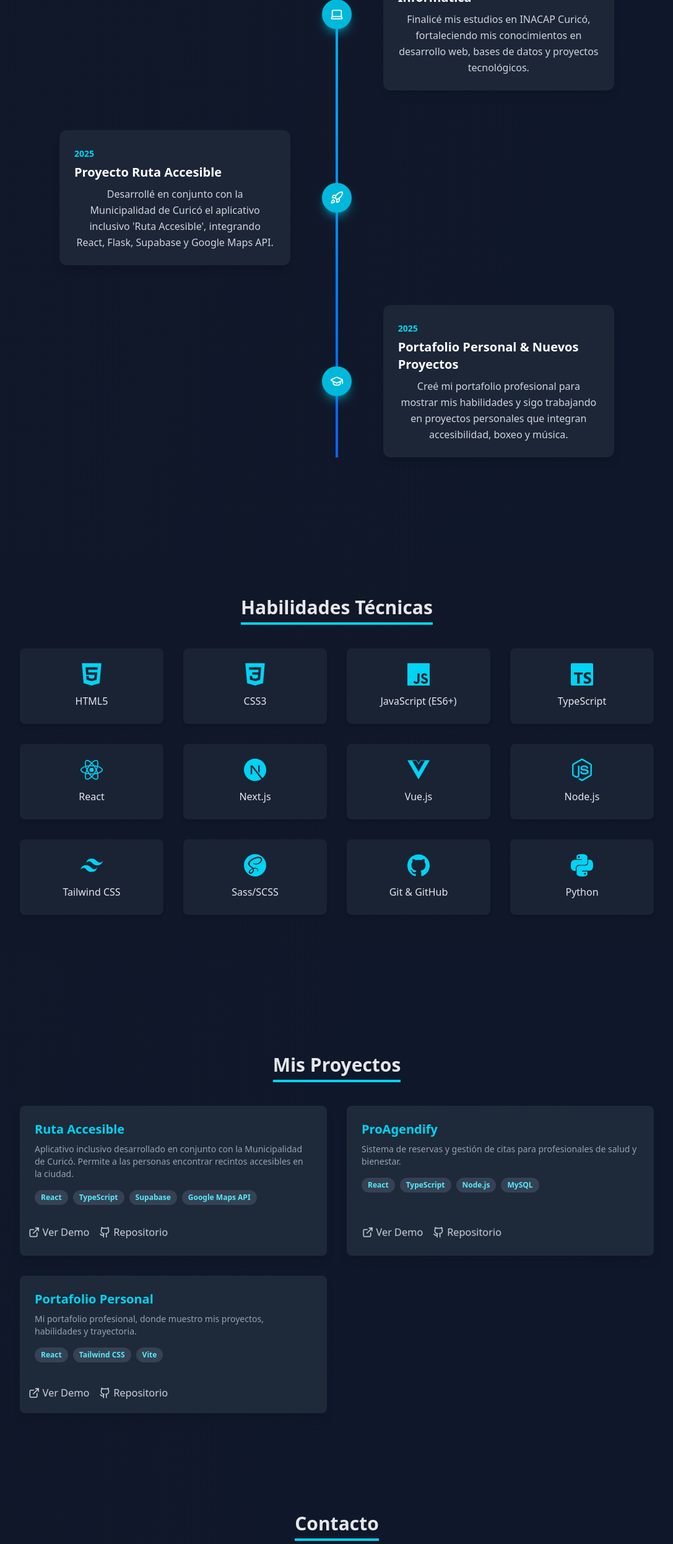
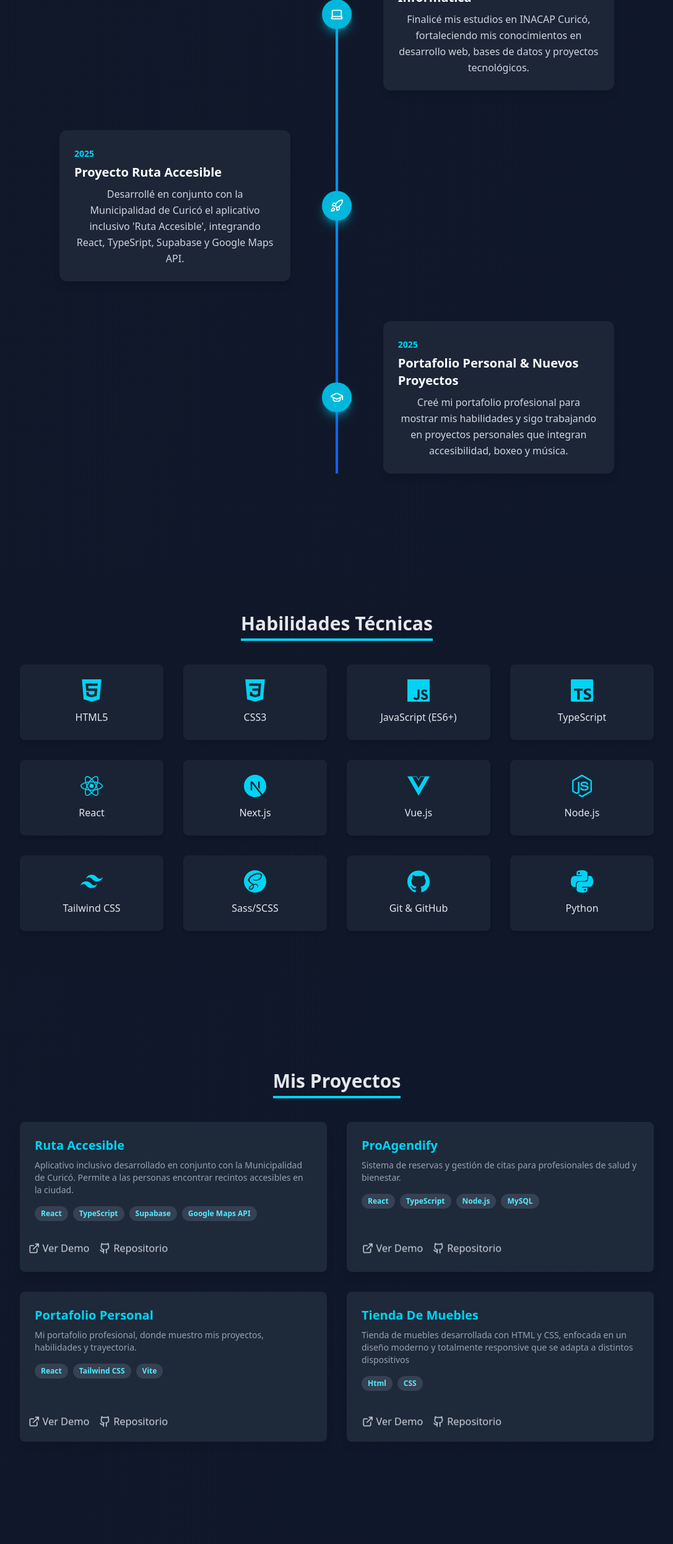
Before and after one commit to DubanPrograDVR/Mi-Portafolio-Front-end-developer, a React (Vite) app: page / in a window 1280 px wide. Shown: the part 2530-5021 px from the top of the page at 62% size, without its empty margins (96-1183 px from the left). Built offline with nearby package versions, Linux system fonts and the light colour scheme.

Commit message:
Cambios en la informacion

```diff
--- a/src/data/projects.ts
+++ b/src/data/projects.ts
@@ -23,7 +23,15 @@ const projects: Project[] = [
       "Mi portafolio profesional, donde muestro mis proyectos, habilidades y trayectoria.",
     tags: ["React", "Tailwind CSS", "Vite"],
     link: "https://midominio.com",
-    repo: "https://github.com/tuusuario/mi-portafolio",
+    repo: "https://github.com/DubanPrograDVR/Mi-Portafolio-Front-end-developer",
+  },
+  {
+    title: "Tienda De Muebles",
+    description:
+      "Tienda de muebles desarrollada con HTML y CSS, enfocada en un diseño moderno y totalmente responsive que se adapta a distintos dispositivos",
+    tags: ["Html", "CSS"],
+    link: "https://tienda-venta-muebles.netlify.app/",
+    repo: "https://github.com/DubanPrograDVR/Tienda-de-Muebles",
   },
 ];
 
--- a/src/data/timeline.ts
+++ b/src/data/timeline.ts
@@ -14,7 +14,7 @@ const timeline = [
     year: "2025",
     title: "Proyecto Ruta Accesible",
     description:
-      "Desarrollé en conjunto con la Municipalidad de Curicó el aplicativo inclusivo 'Ruta Accesible', integrando React, Flask, Supabase y Google Maps API.",
+      "Desarrollé en conjunto con la Municipalidad de Curicó el aplicativo inclusivo 'Ruta Accesible', integrando React, TypeSript, Supabase y Google Maps API.",
   },
   {
     year: "2025",
```
